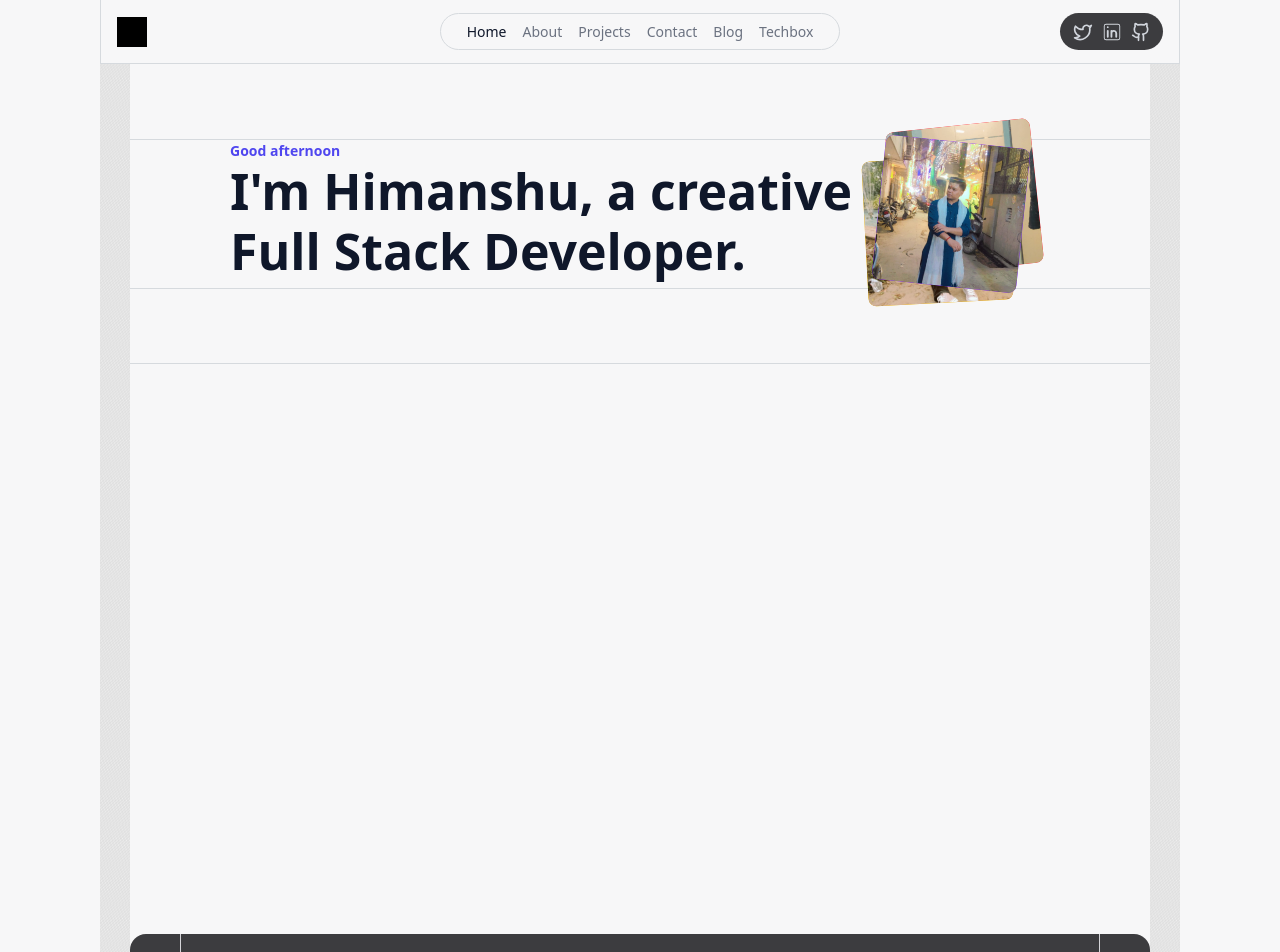
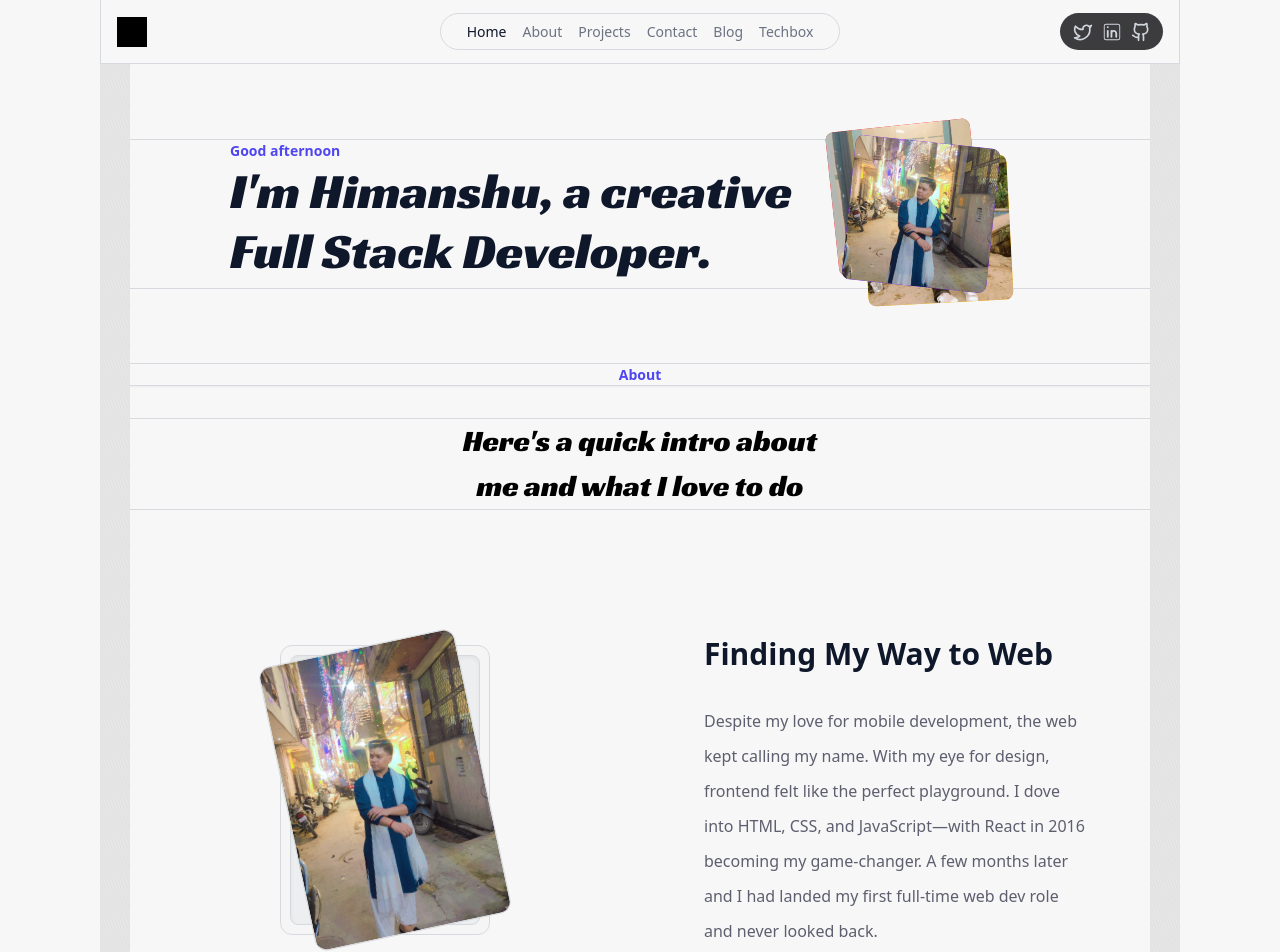
Before and after one commit to himansh423/nextjs-portfolio, a Next.js app: page /about in a window 1280 px wide. Shown: the top 952 px of the page. Built offline with nearby package versions, Linux system fonts and the light colour scheme.

Commit message:
created intro section successfully

```diff
--- a/src/app/about/page.tsx
+++ b/src/app/about/page.tsx
@@ -1,5 +1,6 @@
 import HeroSection from "@/components/AboutPage/HeroSection";
 import sideLines from "../../../public/sideLines.jpg";
+import IntroSection from "@/components/AboutPage/IntroSection";
 
 const page = () => {
   return (
@@ -13,6 +14,7 @@ const page = () => {
       ></div>
       <div className="flex-1 flex flex-col overflow-hidden">
         <HeroSection />
+        <IntroSection/>
       </div>
 
       <div
--- a/src/components/AboutPage/HeroSection.tsx
+++ b/src/components/AboutPage/HeroSection.tsx
@@ -1,4 +1,5 @@
 import { borderColor, fontColor } from "@/library/constants/colors";
+import { racingSans } from "@/library/constants/fonts";
 import Image from "next/image";
 import React from "react";
 
@@ -15,7 +16,7 @@ const HeroSection = () => {
             Good afternoon
           </p>
           <p
-            className={`text-[50px] leading-[60px] ${fontColor.primary} font-bold`}
+            className={`text-[50px] leading-[60px] ${fontColor.primary} ${racingSans.className} font-bold`}
           >
             I'm Himanshu, a creative <br /> Full Stack Developer.
           </p>
--- /dev/null
+++ b/src/components/AboutPage/IntroSection.tsx
@@ -0,0 +1,184 @@
+import { borderColor, fontColor } from "@/library/constants/colors";
+import { racingSans } from "@/library/constants/fonts";
+import Image from "next/image";
+
+const IntroSection = () => {
+  return (
+    <div className={`w-full min-h-screen`}>
+      <div
+        className={`w-full border-b-[1px]  text-center text-[#4f46ef] text-[14px] font-semibold ${borderColor.primary} shadow-xs`}
+      >
+        <p>About</p>
+      </div>
+      <div
+        className={`border-y-[1px] ${borderColor.primary} text-[30px] text-center  ${racingSans.className} mt-8`}
+      >
+        <p>
+          Here's a quick intro about <br /> me and what I love to do
+        </p>
+      </div>
+      {/* intro section */}
+      <div className="w-full min-h-screen mt-20  flex flex-col">
+        {/* first row */}
+        <div className="w-full h-[400px]  flex items-center">
+          <div className="w-1/2 h-full  relative">
+            <div
+              className={`absolute w-[210px] h-[290px] rounded-xl bg-[#f5f5f5] translate-x-[-50%] left-[50%] translate-y-[-50%] top-[50%] flex items-center justify-center ${borderColor.primary} border-[1px]`}
+            >
+              <div
+                className={`w-[190px] h-[270px] bg-[#EDEEF0] rounded-lg  shadow-inner ${borderColor.primary} border-[1px]`}
+              ></div>
+            </div>
+
+            <div
+              className={`absolute w-[200px] h-[290px] rounded-xl -rotate-12 translate-x-[-50%] left-[50%] translate-y-[-50%] top-[50%] flex items-center justify-center ${borderColor.primary} border-[1px] overflow-hidden`}
+            >
+              <div className="w-full h-full relative">
+                <Image
+                  src={"/cardimg2.jpg"}
+                  alt="img"
+                  layout="fill"
+                  objectFit="cover"
+                />
+              </div>
+            </div>
+          </div>
+          <div className="w-1/2 h-full flex flex-col items-start justify-center gap-7 px-16">
+            <p className={`text-[30px] font-semibold ${fontColor.primary}`}>
+              Finding My Way to Web
+            </p>
+            <p className={`text-[16px]  leading-[35px] text-[#5e5f6e]`}>
+              Despite my love for mobile development, the web kept calling my
+              name. With my eye for design, frontend felt like the perfect
+              playground. I dove into HTML, CSS, and JavaScript—with React in
+              2016 becoming my game-changer. A few months later and I had landed
+              my first full-time web dev role and never looked back.
+            </p>
+          </div>
+        </div>
+        {/* first row */}
+
+        {/* second row */}
+        <div className="w-full h-[400px] mt-20  flex items-center">
+          <div className="w-1/2 h-full flex flex-col items-start justify-center gap-7 px-16">
+            <p className={`text-[30px] font-semibold ${fontColor.primary}`}>
+              Finding My Way to Web
+            </p>
+            <p className={`text-[16px]  leading-[35px] text-[#5e5f6e]`}>
+              Despite my love for mobile development, the web kept calling my
+              name. With my eye for design, frontend felt like the perfect
+              playground. I dove into HTML, CSS, and JavaScript—with React in
+              2016 becoming my game-changer. A few months later and I had landed
+              my first full-time web dev role and never looked back.
+            </p>
+          </div>
+          <div className="w-1/2 h-full  relative">
+            <div
+              className={`absolute w-[210px] h-[290px] rounded-xl bg-[#f5f5f5] translate-x-[-50%] left-[50%] translate-y-[-50%] top-[50%] flex items-center justify-center ${borderColor.primary} border-[1px]`}
+            >
+              <div
+                className={`w-[190px] h-[270px] bg-[#EDEEF0] rounded-lg  shadow-inner ${borderColor.primary} border-[1px]`}
+              ></div>
+            </div>
+
+            <div
+              className={`absolute w-[200px] h-[290px] rounded-xl rotate-12 translate-x-[-50%] left-[50%] translate-y-[-50%] top-[50%] flex items-center justify-center ${borderColor.primary} border-[1px] overflow-hidden`}
+            >
+              <div className="w-full h-full relative">
+                <Image
+                  src={"/cardimg2.jpg"}
+                  alt="img"
+                  layout="fill"
+                  objectFit="cover"
+                />
+              </div>
+            </div>
+          </div>
+        </div>
+        {/* second row */}
+
+        {/* Third row */}
+        <div className="w-full h-[400px] mt-20  flex items-center">
+          <div className="w-1/2 h-full  relative">
+            <div
+              className={`absolute w-[210px] h-[290px] rounded-xl bg-[#f5f5f5] translate-x-[-50%] left-[50%] translate-y-[-50%] top-[50%] flex items-center justify-center ${borderColor.primary} border-[1px]`}
+            >
+              <div
+                className={`w-[190px] h-[270px] bg-[#EDEEF0] rounded-lg  shadow-inner ${borderColor.primary} border-[1px]`}
+              ></div>
+            </div>
+
+            <div
+              className={`absolute w-[200px] h-[290px] rounded-xl -rotate-12 translate-x-[-50%] left-[50%] translate-y-[-50%] top-[50%] flex items-center justify-center ${borderColor.primary} border-[1px] overflow-hidden`}
+            >
+              <div className="w-full h-full relative">
+                <Image
+                  src={"/cardimg2.jpg"}
+                  alt="img"
+                  layout="fill"
+                  objectFit="cover"
+                />
+              </div>
+            </div>
+          </div>
+          <div className="w-1/2 h-full flex flex-col items-start justify-center gap-7 px-16">
+            <p className={`text-[30px] font-semibold ${fontColor.primary}`}>
+              Finding My Way to Web
+            </p>
+            <p className={`text-[16px]  leading-[35px] text-[#5e5f6e]`}>
+              Despite my love for mobile development, the web kept calling my
+              name. With my eye for design, frontend felt like the perfect
+              playground. I dove into HTML, CSS, and JavaScript—with React in
+              2016 becoming my game-changer. A few months later and I had landed
+              my first full-time web dev role and never looked back.
+            </p>
+          </div>
+        </div>
+        {/* Third Row */}
+
+        {/* Fourth Row */}
+        <div className="w-full h-[400px] mt-20  flex items-center">
+          <div className="w-1/2 h-full flex flex-col items-start justify-center gap-7 px-16">
+            <p className={`text-[30px] font-semibold ${fontColor.primary}`}>
+              Finding My Way to Web
+            </p>
+            <p className={`text-[16px]  leading-[35px] text-[#5e5f6e]`}>
+              Despite my love for mobile development, the web kept calling my
+              name. With my eye for design, frontend felt like the perfect
+              playground. I dove into HTML, CSS, and JavaScript—with React in
+              2016 becoming my game-changer. A few months later and I had landed
+              my first full-time web dev role and never looked back.
+            </p>
+          </div>
+          <div className="w-1/2 h-full  relative">
+            <div
+              className={`absolute w-[210px] h-[290px] rounded-xl bg-[#f5f5f5] translate-x-[-50%] left-[50%] translate-y-[-50%] top-[50%] flex items-center justify-center ${borderColor.primary} border-[1px]`}
+            >
+              <div
+                className={`w-[190px] h-[270px] bg-[#EDEEF0] rounded-lg  shadow-inner ${borderColor.primary} border-[1px]`}
+              ></div>
+            </div>
+
+            <div
+              className={`absolute w-[200px] h-[290px] rounded-xl rotate-12 translate-x-[-50%] left-[50%] translate-y-[-50%] top-[50%] flex items-center justify-center ${borderColor.primary} border-[1px] overflow-hidden`}
+            >
+              <div className="w-full h-full relative">
+                <Image
+                  src={"/cardimg2.jpg"}
+                  alt="img"
+                  layout="fill"
+                  objectFit="cover"
+                />
+              </div>
+            </div>
+          </div>
+        </div>
+
+        {/* Fourth Row */}
+      </div>
+      {/* intro section */}
+    </div>
+  );
+};
+
+export default IntroSection;
```
